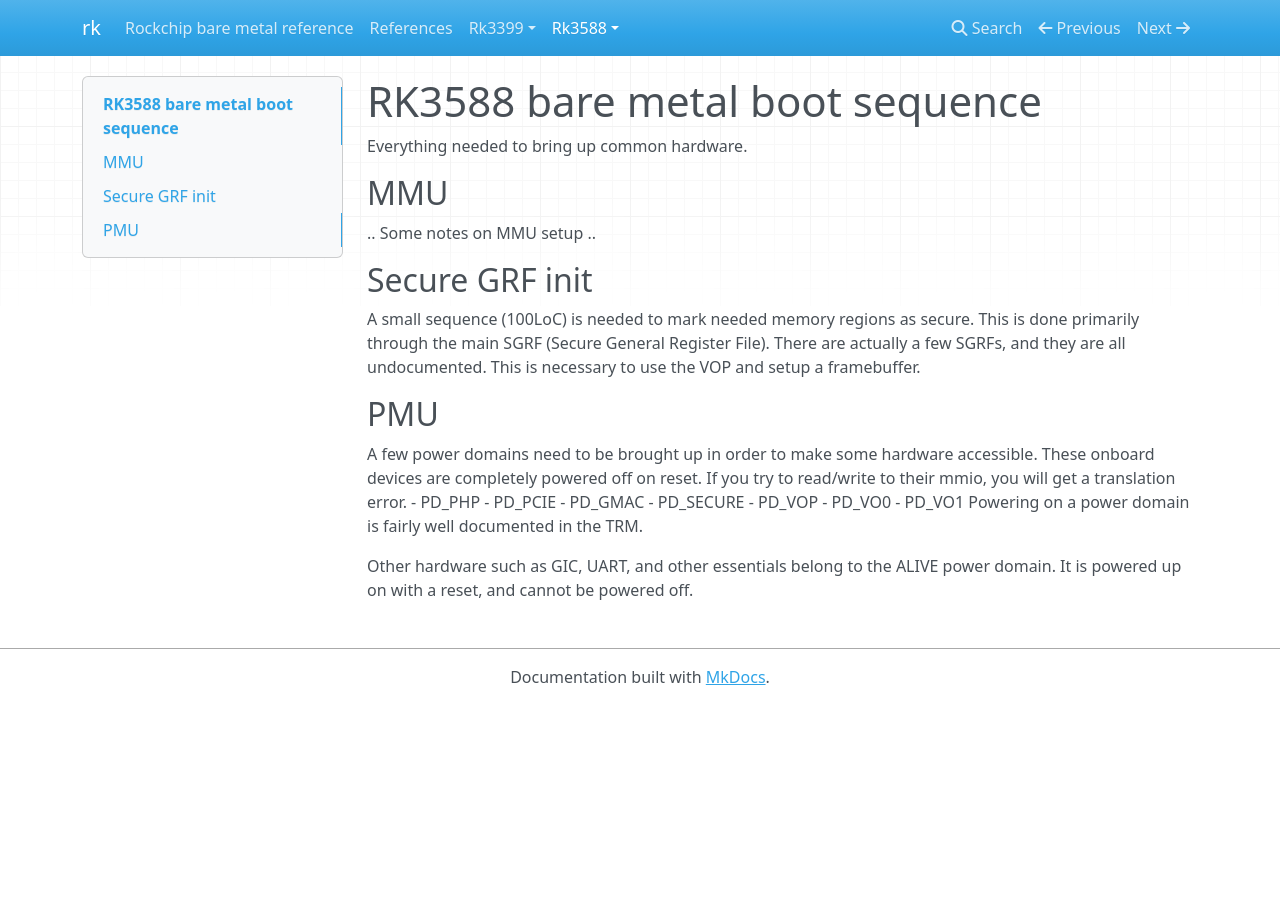
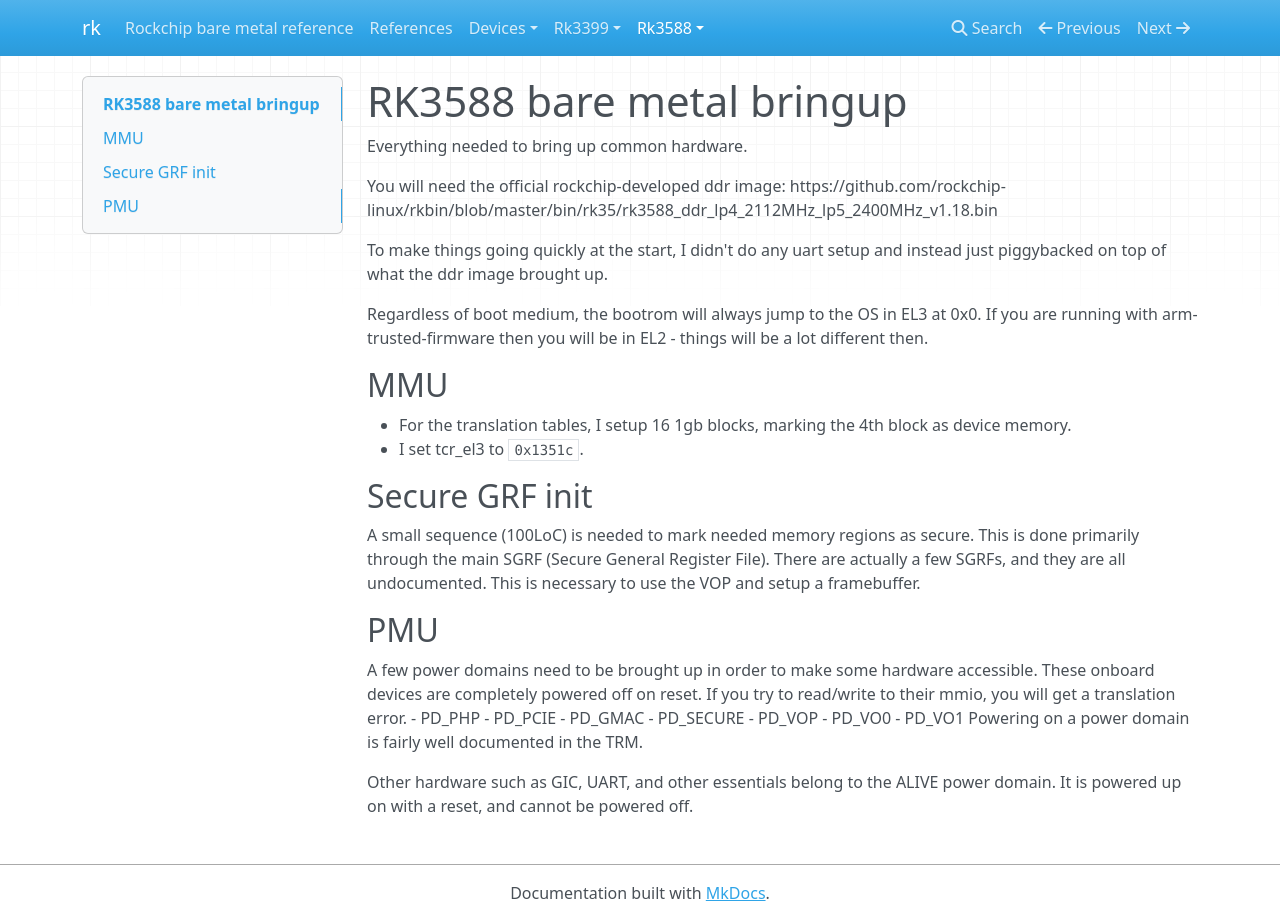
Before and after one commit to petabyt/rk, an MkDocs documentation site: the page built from docs/rk3588/boot.md, in a window 1280 px wide and 921 px high. Built offline with MkDocs 1.6.1, drawn with Linux system fonts in a browser that asks for light colours; nearby versions of some CDN libraries.

Commit message:
More docs on specific devices, move images, add some regs

```diff
--- a/docs/rk3588/boot.md
+++ b/docs/rk3588/boot.md
@@ -1,8 +1,16 @@
-# RK3588 bare metal boot sequence
+# RK3588 bare metal bringup
 Everything needed to bring up common hardware.
 
+You will need the official rockchip-developed ddr image: https://github.com/rockchip-linux/rkbin/blob/master/bin/rk35/rk3588_ddr_lp4_2112MHz_lp5_2400MHz_v1.18.bin
+
+To make things going quickly at the start, I didn't do any uart setup and instead just piggybacked on top of what the ddr image brought up.
+
+Regardless of boot medium, the bootrom will always jump to the OS in EL3 at 0x0. If you are running with arm-trusted-firmware then you will
+be in EL2 - things will be a lot different then.
+
 ## MMU
-.. Some notes on MMU setup ..
+- For the translation tables, I setup 16 1gb blocks, marking the 4th block as device memory.
+- I set tcr_el3 to `0x1351c`.
 
 ## Secure GRF init
 A small sequence (100LoC) is needed to mark needed memory regions as secure. This is done primarily through the
```
Also changed, not shown: README.md (+9 -8 lines), docs/devices/genbook.md (added, +12 -0 lines), docs/devices/orangepi.md (added, +14 -0 lines), docs/devices/pinebook.md (added, +10 -0 lines), docs/rk3588/bootrom.md (added, +34 -0 lines), 16 other files.
